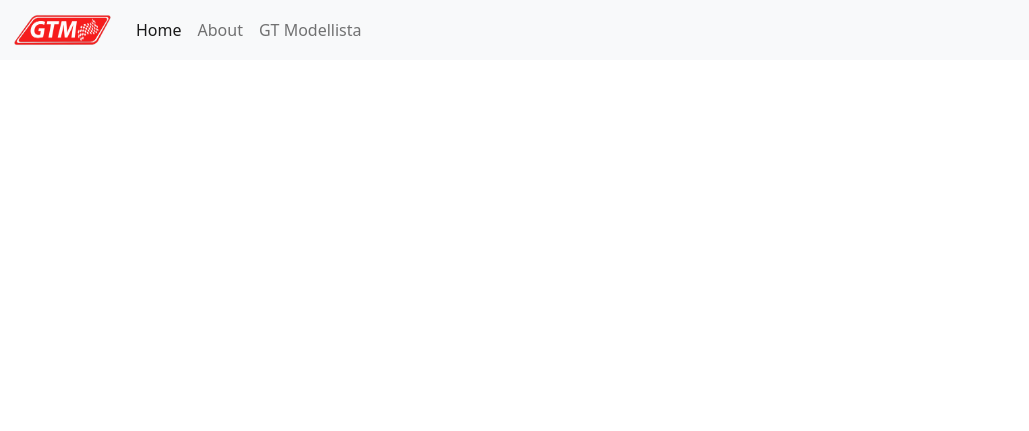
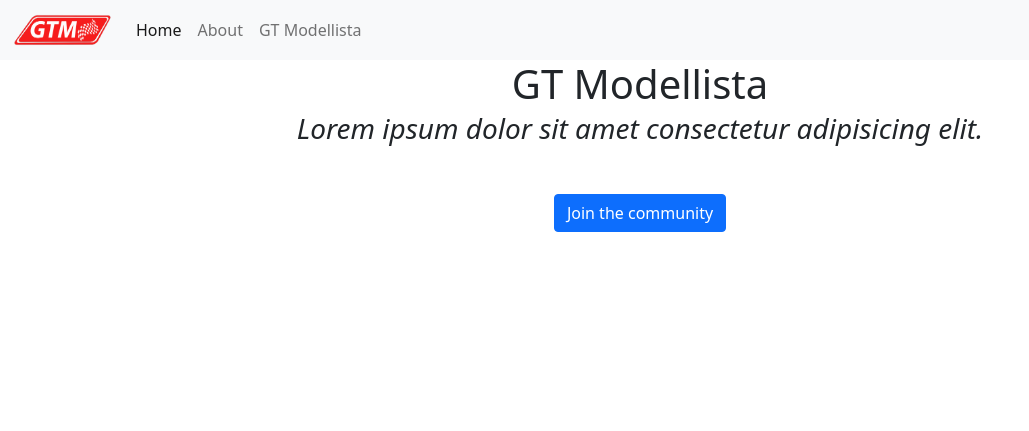
Before and after one commit to AndyL86/gt-modellista, a Django app: page / in a window 1280 px wide. Shown: the top 431 px of the page, without its empty margins (0-1029 px from the left). Run offline with Django 3.2, Linux system fonts and the light colour scheme; data that the repository does not hold is empty; some libraries are stand-ins or nearby versions.

Commit message:
added header template to index.html

```diff
--- a/templates/index.html
+++ b/templates/index.html
@@ -5,6 +5,13 @@
 {% load static %}
 
 <!-- Main Content-->
-
+<!-- Header-->
+<header class="masthead d-flex align-items-center">
+    <div class="container px-4 px-lg-5 text-center">
+        <h1 class="mb-1">GT Modellista</h1>
+        <h3 class="mb-5"><em>Lorem ipsum dolor sit amet consectetur adipisicing elit.</em></h3>
+        <a class="btn btn-primary btn-xl" href="#about">Join the community</a>
+    </div>
+</header>
 
 {% endblock %}
```
